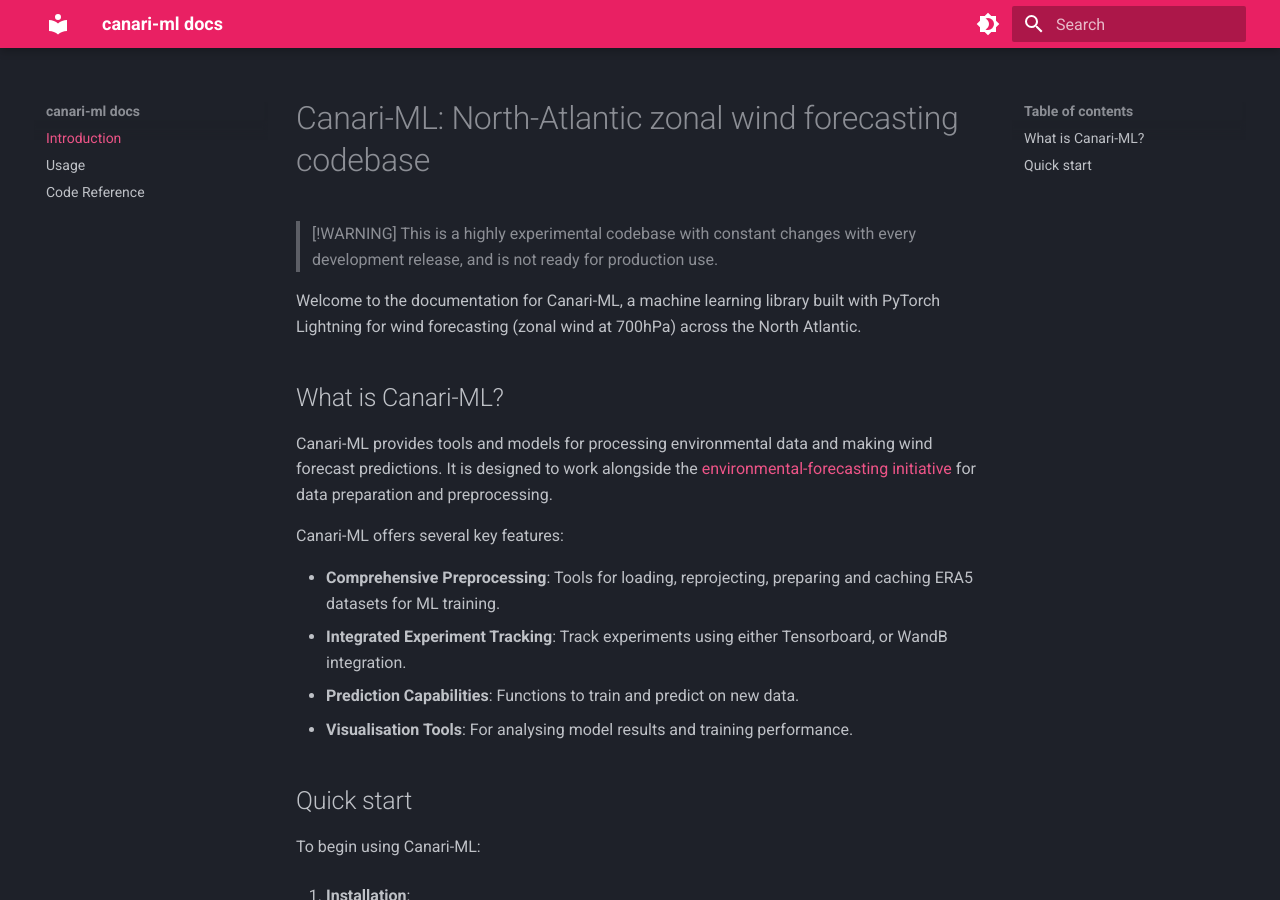
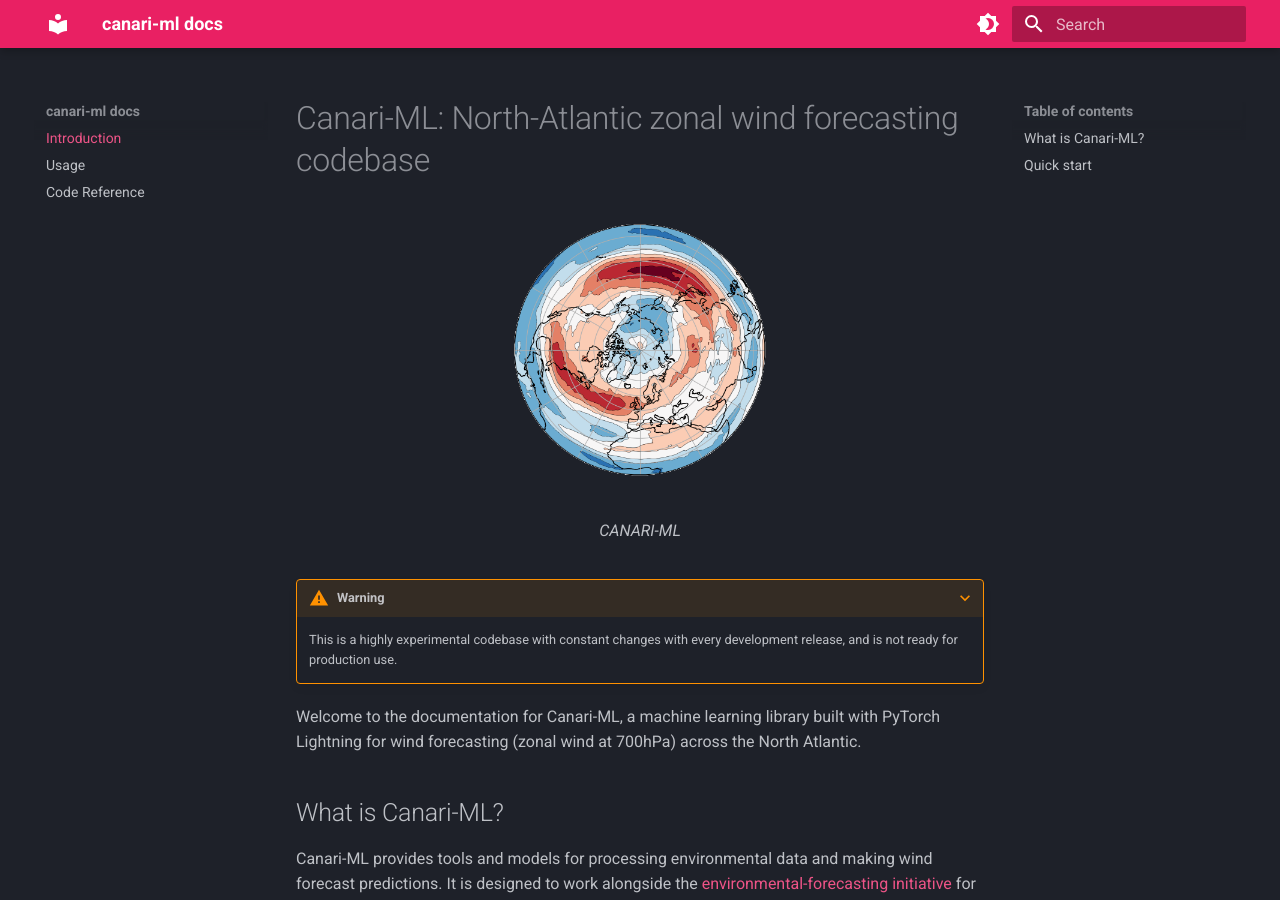
Before and after one commit to CANARI-ML/canari-ml, an MkDocs documentation site: the page built from docs/index.md, in a window 1280 px wide and 900 px high. Built offline with MkDocs 1.6.1 and Material for MkDocs 9.7.7, drawn with Linux system fonts in a browser that asks for light colours.

Commit message:
docs: Intro updates, add hero image

```diff
--- a/docs/index.md
+++ b/docs/index.md
@@ -1,7 +1,12 @@
 # Canari-ML: North-Atlantic zonal wind forecasting codebase
 
-> [!WARNING]
-> This is a highly experimental codebase with constant changes with every development release, and is not ready for production use.
+<figure markdown="span">
+  ![CANARI Image](assets/images/canari-hero-image.png){ width="300" }
+  <figcaption>CANARI-ML</figcaption>
+</figure>
+
+???+ warning
+    This is a highly experimental codebase with constant changes with every development release, and is not ready for production use.
 
 Welcome to the documentation for Canari-ML, a machine learning library built with PyTorch Lightning for wind forecasting (zonal wind at 700hPa) across the North Atlantic.
 
--- a/mkdocs.yml
+++ b/mkdocs.yml
@@ -56,6 +56,9 @@
   - admonition
   - pymdownx.details
   - pymdownx.superfences
+  - attr_list
+  - md_in_html
+  - pymdownx.blocks.caption
 
 nav:
   - Introduction: index.md
```
Also changed, not shown: docs/assets/images/canari-hero-image.png (added).
